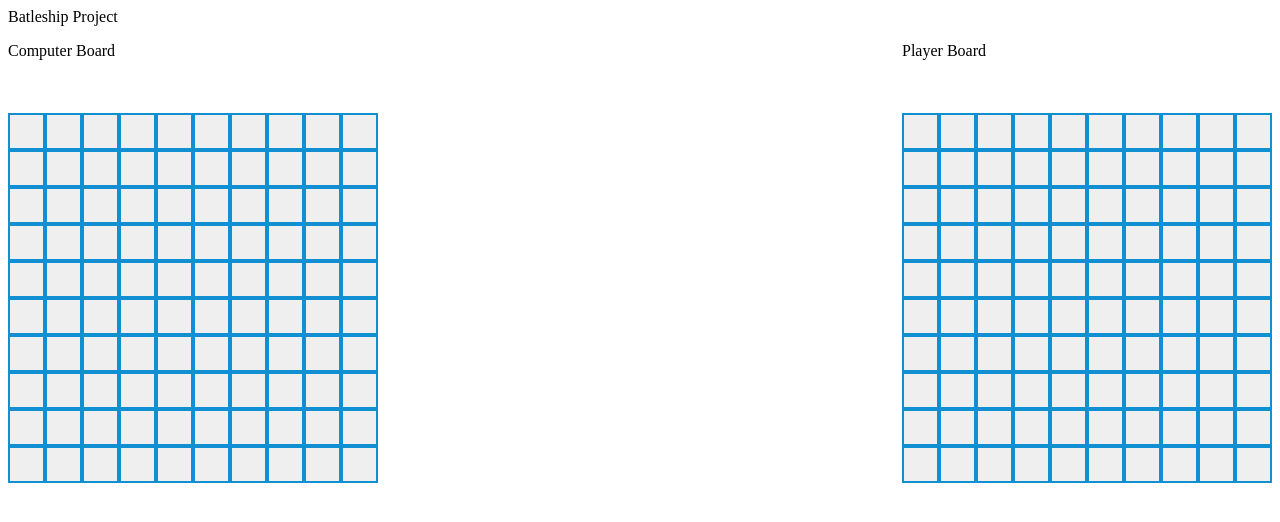
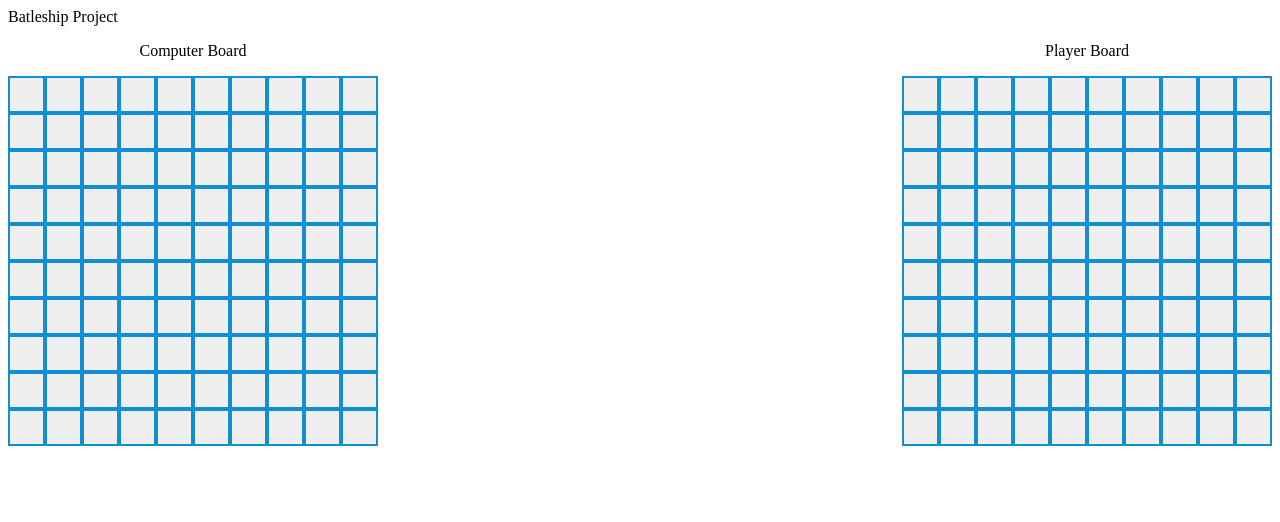
Before and after one commit to NyanoNyan/battleship_project, a React (Create React App) app: page / in a window 1280 px wide. Shown: the top 522 px of the page. Built offline with nearby package versions, Linux system fonts and the light colour scheme.

Commit message:
Added text-align center to the main board so the headings are centered for each board. Added board-heading class for the heading for the two boards. Removed padding on board types to make space for heading at the top.

```diff
--- a/src/styles/DisplayBoard.css
+++ b/src/styles/DisplayBoard.css
@@ -3,6 +3,7 @@
     flex-wrap: wrap;
     justify-content: space-between;
     margin: auto;
+    text-align: center;
 }
 
 .board-types {
@@ -10,7 +11,6 @@
     grid-template-columns: repeat(10, 37px);
     grid-template-rows: repeat(10, 37px);
     margin: auto;
-    padding-top: 10%;
 }
 
 #computer-board{
@@ -23,4 +23,10 @@
     border: 2px solid rgb(17, 143, 211); /* Green */
 }
 
+.board-heading {
+    display: grid;
+}
+
+
+
 /* Grid cheat sheet: https://grid.malven.co/ */
```
